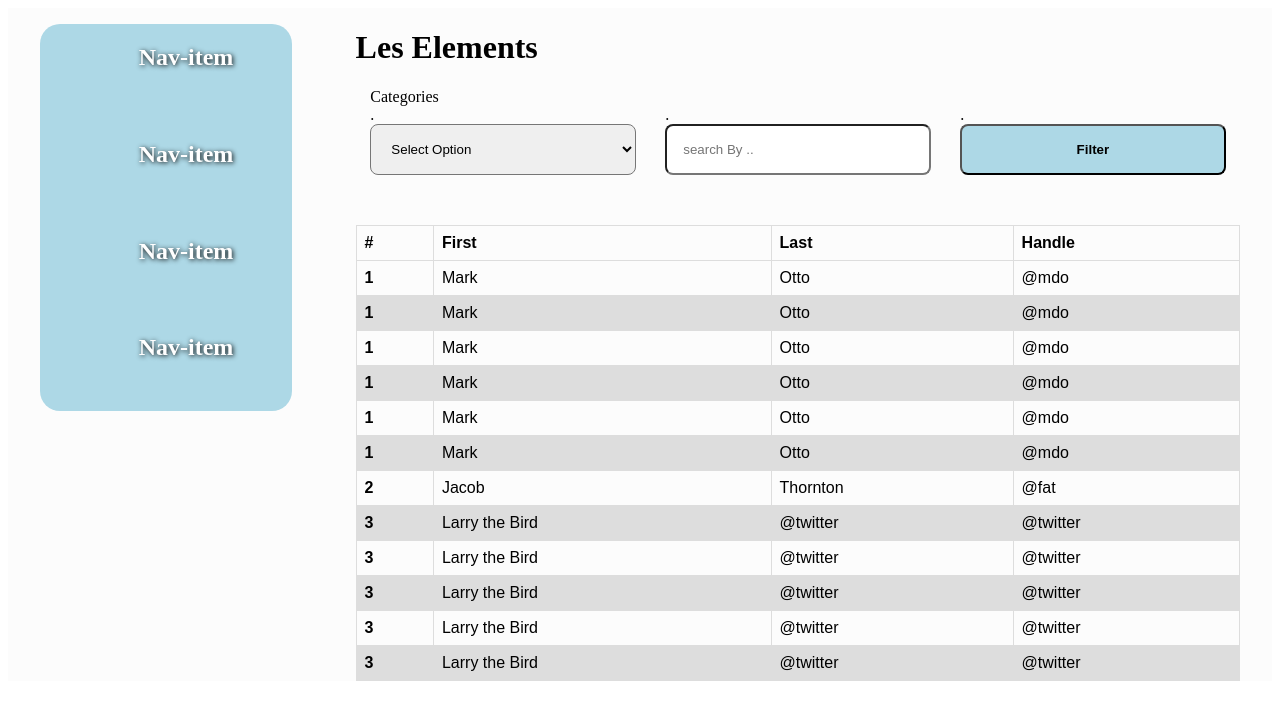
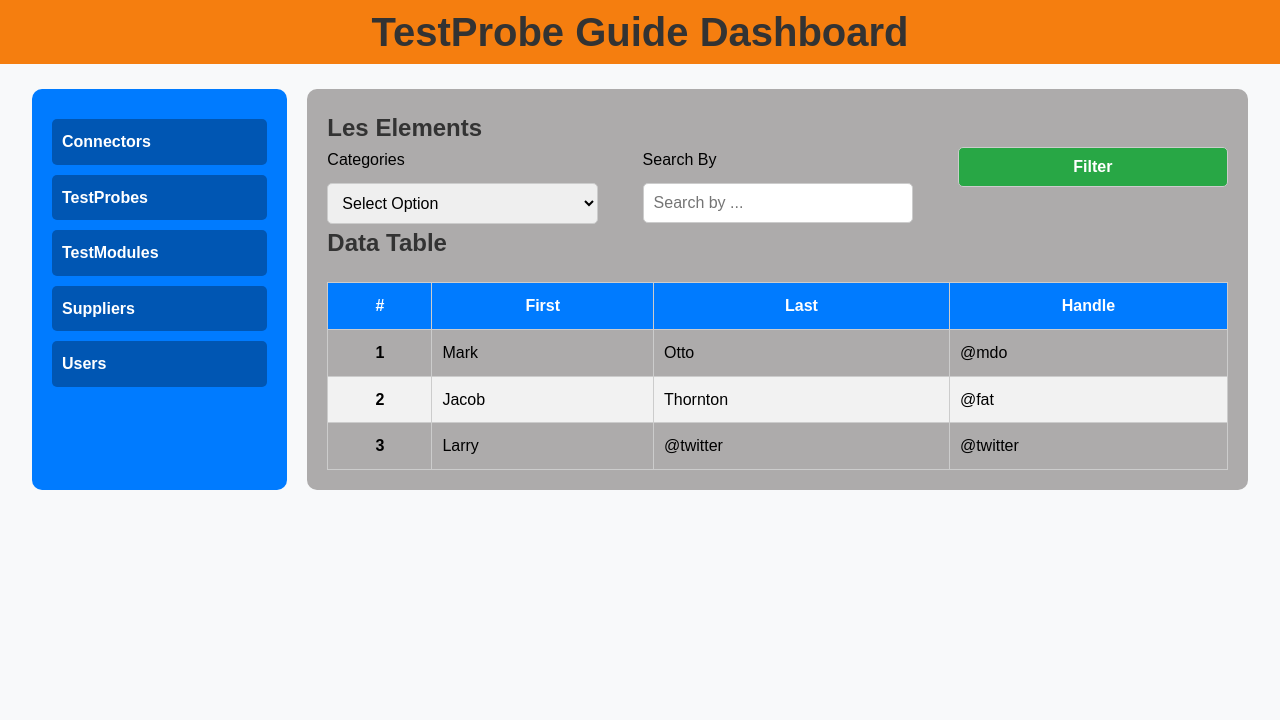
Before and after one commit to kaai1003/TPG_App, a website: page web_dynamic/templates/main.html in a window 1280 px wide. Drawn offline with Linux system fonts and the light colour scheme.

Commit message:
main page html design

```diff
--- a/web_dynamic/static/styles/main.css
+++ b/web_dynamic/static/styles/main.css
@@ -1,75 +1,152 @@
+/* Base Styles */
+* {
+    margin: 0;
+    padding: 0;
+    box-sizing: border-box;
+}
+
+body {
+    font-family: 'Arial', sans-serif;
+    line-height: 1.6;
+    background-color: #f8f9fa;
+}
+
+.container {
+    max-width: 95%;
+    margin: 0 auto;
+    padding: 0px;
+}
+
+.header {
+    background-color: #f57e0f;
+    font-size: 20px;
+    color: rgb(8, 122, 216);
+    padding: 0px 0;
+    text-align: center;
+}
+
+h1, h2 {
+    margin-bottom: 0px;
+    color: #333;
+}
+
+/* Flexbox Layout */
+.row {
+    display: flex;
+    flex-wrap: wrap;
+}
+
+.sidebar {
+    flex: 0 0 21%;;
+    margin-top: 25px;
+    background-color: #007bff;
+    padding: 20px;
+    border-radius: 10px;
+}
+
+.content {
+    flex: 3;
+    margin-top: 25px;
+    background-color: rgb(173, 171, 171);
+    padding: 20px;
+    margin-left: 20px;
+    border-radius: 10px;
+}
+
+/* Sidebar */
+nav ul {
+    list-style-type: none;
+}
+
 nav ul li {
-    height: inherit;
-    list-style: none;
-    text-align: center;
+    margin: 10px 0;
+}
+
+nav ul li a {
+    color: white;
+    text-decoration: none;
+    font-weight: bold;
+    display: block;
+    padding: 10px;
+    background-color: #0056b3;
+    border-radius: 5px;
+    transition: background-color 0.3s ease;
+}
+
+nav ul li a:hover {
+    background-color: #003d80;
+}
+
+/* Form Styles */
+.filter-form {
+    display: flex;
+    justify-content: space-between;
+    flex-wrap: wrap;
+}
+
+.form-group {
+    flex-basis: 30%;
     display: flex;
     flex-direction: column;
-    justify-content: center;
-}
-ul li a {
-    color: white;
-    list-style: none;
-    text-decoration: none;
-    text-shadow: 1px 1px 5px black;
-    margin-bottom: 30px;
 }
 
-ul li a:hover{
-    color: black;
-    list-style: none;
-    text-decoration: none;
-    text-shadow: 1px 1px 5px black;
-    transition: ease-in 0.5s;
-    background-color: white;
-    border-radius: 20px;
-
-}
-nav ul{
-    background-color: lightblue;
-    border-radius: 20px;
-    text-align: center;
-    display: flex;
-    flex-direction: column;
-    justify-content: space-around;
-    /* height: 100vh; */
+.form-group label {
+    margin-bottom: 10px;
 }
 
-.row{
-    display: flex;
-    justify-content: space-around;
+input[type="text"], select, button {
+    padding: 10px;
+    border: 1px solid #ccc;
+    border-radius: 5px;
+    font-size: 1rem;
 }
 
-
-button , input , select{
-    transform: scale(1.5rem);
-    padding: 1rem;
-    border-radius: 0.5rem;
+button {
+    background-color: #28a745;
+    color: white;
+    font-weight: bold;
+    cursor: pointer;
 }
 
-button{
-    background-color: lightblue;
-    font-weight: bolder;
+button:hover {
+    background-color: #218838;
 }
 
-table {
-    font-family: arial, sans-serif;
+/* Table Styles */
+.table {
+    width: 100%;
     border-collapse: collapse;
-    width: 100%;
-    margin-top: 50px;
-  }
+    margin-top: 20px;
+}
 
-  td, th {
-    border: 1px solid #dddddd;
-    text-align: left;
-    padding: 8px;
-  }
+.table thead th {
+    background-color: #007bff;
+    color: white;
+    padding: 10px;
+    border: 1px solid #ccc;
+}
 
-  tr:nth-child(even) {
-    background-color: #dddddd;
-  }
+.table tbody td, .table tbody th {
+    padding: 10px;
+    border: 1px solid #ccc;
+}
 
+.table tbody tr:nth-child(even) {
+    background-color: #f2f2f2;
+}
 
-  .container{
-    width: 100%;
-    margin-top: 0px;
-  }
+/* Responsive Design */
+@media (max-width: 768px) {
+    .row {
+        flex-direction: column;
+    }
+
+    .sidebar {
+        margin-bottom: 20px;
+    }
+
+    .form-group {
+        flex-basis: 100%;
+        margin-bottom: 20px;
+    }
+}
--- a/web_dynamic/templates/main.html
+++ b/web_dynamic/templates/main.html
@@ -5,154 +5,67 @@
     <meta name="viewport" content="width=device-width, initial-scale=1.0">
     <link rel="stylesheet" type="text/css" href="../static/styles/main.css">
     <link rel="icon" href="../static/images/icon.png" />
-    <title>Document</title>
+    <title>Responsive Stylish Page</title>
 </head>
 <body>
+    <header class="header">
         <div class="container">
-        <div class="row" style="background-color: rgb(252, 252, 252);">
-            <div style="width: 20%;">
-              <nav >
-                <ul >
-                    <li>
-                       <a href="">
-                        <h1>Nav-item</h1>
-                       </a>
-                    </li>
-                    <li>
-                       <a href="">
-                        <h1>Nav-item</h1>
-                       </a>
-                    </li>
-                    <li>
-                       <a href="">
-                        <h1>Nav-item</h1>
-                       </a>
-                    </li>
-                    <li>
-                        <a href="">
-                         <h1>Nav-item</h1>
-                        </a>
-                     </li>
-
+            <h1>TestProbe Guide Dashboard</h1>
+        </div>
+    </header>
+    <div class="container">
+        <div class="row">
+            <nav class="sidebar">
+                <ul>
+                    <li><a href="#">Connectors</a></li>
+                    <li><a href="#">TestProbes</a></li>
+                    <li><a href="#">TestModules</a></li>
+                    <li><a href="#">Suppliers</a></li>
+                    <li><a href="#">Users</a></li>
                 </ul>
             </nav>
-            </div>
-            <div style="width: 70%;">
-                <div>
-                    <h1>Les Elements</h1>
-                  <form action="/search" method="POST"  class="row">
-                    <div style="width: 30%;display: flex;flex-direction: column;justify-content: space-between;" >
-                        <label for="">Categories <br> .</label>
-                        <select name="" id="">
+            <div class="content">
+                <section class="search-section">
+                    <h2>Les Elements</h2>
+                    <form action="/search" method="POST" class="filter-form">
+                        <div class="form-group">
+                            <label for="categories">Categories</label>
+                            <select name="categories" id="categories">
                                 <option value="selected">Select Option</option>
-                            <option value="">option</option>
-                            <option value="">option</option>
-                            <option value="">option</option>
-                            <option value="">option</option>
+                                <option value="option1">Option 1</option>
+                                <option value="option2">Option 2</option>
+                                <option value="option3">Option 3</option>
+                                <option value="option4">Option 4</option>
                             </select>
                         </div>
-                    <div  style="width: 30%;display: flex;flex-direction: column;">
-                        <label for=""><br> .</label>
-                        <input type="text" value=""  placeholder="search By .." >
+                        <div class="form-group">
+                            <label for="search">Search By</label>
+                            <input type="text" name="search" id="search" placeholder="Search by ...">
                         </div>
-                    <div  style="width: 30%;display: flex;flex-direction: column;">
-                        <label for=""><br> .</label>
-                        <button>Filter</button>
+                        <div class="form-group">
+                            <button type="submit">Filter</button>
                         </div>
                     </form>
-                </div>
+                </section>
 
-
-                <div style="">
-                    <table class="table" style="width: 100%;">
+                <section class="table-section">
+                    <h2>Data Table</h2>
+                    <table class="table">
                         <thead>
                             <tr>
-                            <th scope="col">#</th>
-                            <th scope="col">First</th>
-                            <th scope="col">Last</th>
-                            <th scope="col">Handle</th>
+                                <th>#</th>
+                                <th>First</th>
+                                <th>Last</th>
+                                <th>Handle</th>
                             </tr>
                         </thead>
                         <tbody>
-                          <tr>
-                            <th scope="row">1</th>
-                            <td>Mark</td>
-                            <td>Otto</td>
-                            <td>@mdo</td>
-                          </tr>
-                          <tr>
-                            <th scope="row">1</th>
-                            <td>Mark</td>
-                            <td>Otto</td>
-                            <td>@mdo</td>
-                          </tr>
-                          <tr>
-                            <th scope="row">1</th>
-                            <td>Mark</td>
-                            <td>Otto</td>
-                            <td>@mdo</td>
-                          </tr>
-                          <tr>
-                            <th scope="row">1</th>
-                            <td>Mark</td>
-                            <td>Otto</td>
-                            <td>@mdo</td>
-                          </tr>
-                          <tr>
-                            <th scope="row">1</th>
-                            <td>Mark</td>
-                            <td>Otto</td>
-                            <td>@mdo</td>
-                          </tr>
-                          <tr>
-                            <th scope="row">1</th>
-                            <td>Mark</td>
-                            <td>Otto</td>
-                            <td>@mdo</td>
-                          </tr>
-                          <tr>
-                            <th scope="row">2</th>
-                            <td>Jacob</td>
-                            <td>Thornton</td>
-                            <td>@fat</td>
-                          </tr>
-                          <tr>
-                            <th scope="row">3</th>
-                            <td >Larry the Bird</td>
-                            <td>@twitter</td>
-                            <td>@twitter</td>
-                          </tr>
-
-                          <tr>
-                            <th scope="row">3</th>
-                            <td >Larry the Bird</td>
-                            <td>@twitter</td>
-                            <td>@twitter</td>
-                          </tr>
-
-                          <tr>
-                            <th scope="row">3</th>
-                            <td >Larry the Bird</td>
-                            <td>@twitter</td>
-                            <td>@twitter</td>
-                          </tr>
-
-                          <tr>
-                            <th scope="row">3</th>
-                            <td >Larry the Bird</td>
-                            <td>@twitter</td>
-                            <td>@twitter</td>
-                          </tr>
-
-                          <tr>
-                            <th scope="row">3</th>
-                            <td >Larry the Bird</td>
-                            <td>@twitter</td>
-                            <td>@twitter</td>
-                          </tr>
+                            <tr><th>1</th><td>Mark</td><td>Otto</td><td>@mdo</td></tr>
+                            <tr><th>2</th><td>Jacob</td><td>Thornton</td><td>@fat</td></tr>
+                            <tr><th>3</th><td>Larry</td><td>@twitter</td><td>@twitter</td></tr>
                         </tbody>
                     </table>
-                </div>
+                </section>
             </div>
         </div>
     </div>
```
Also changed, not shown: web_dynamic/static/scripts/login.js (+10 -5 lines). Lines whose indentation alone changed are shown as unchanged.
